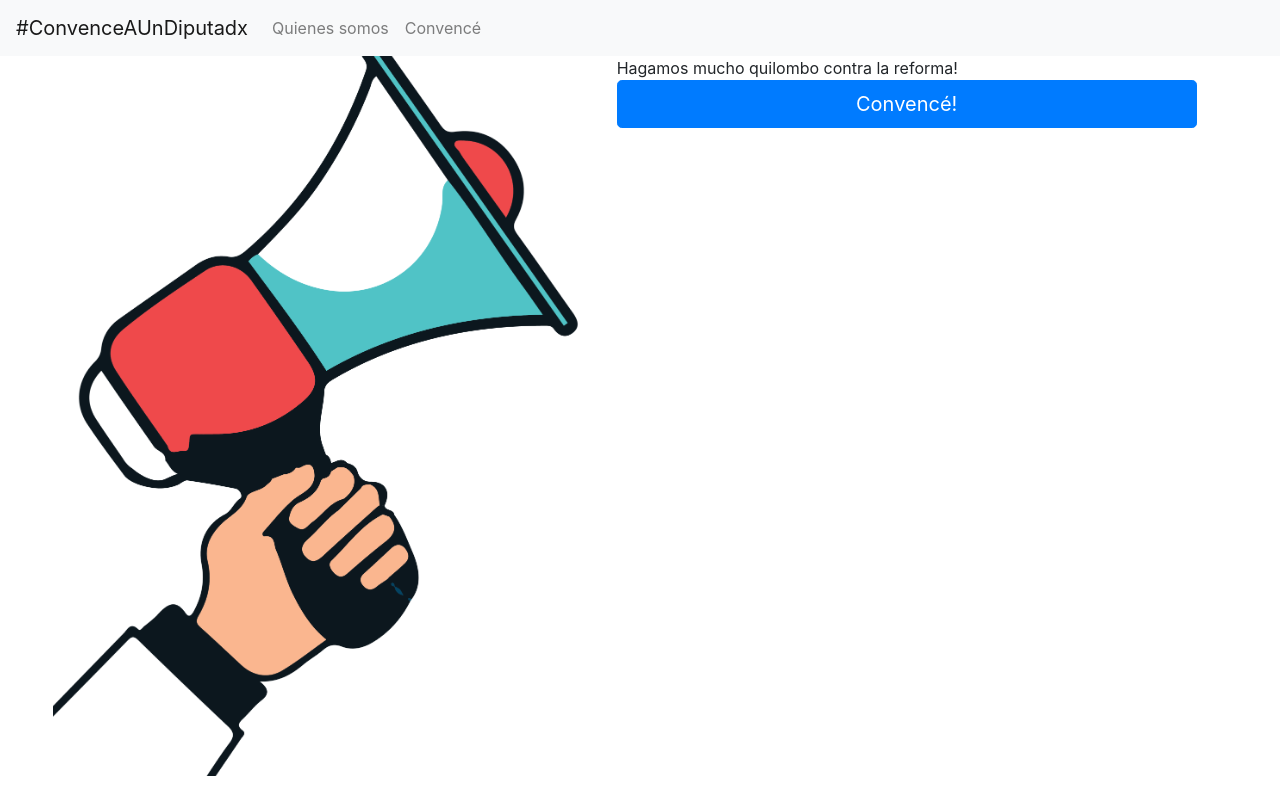
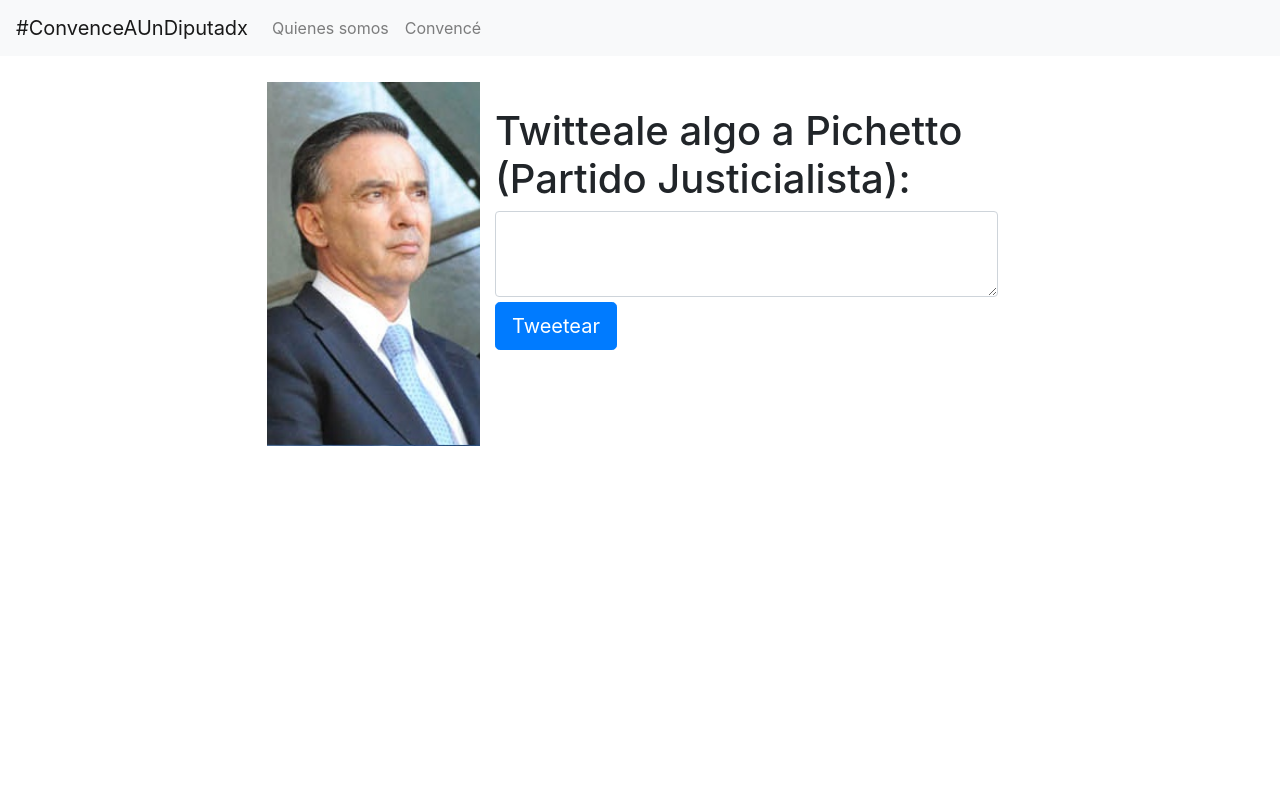
Before and after one commit to JuanMaBF/ConvenceAUnDiputadx, an Angular app: page /convence in a window 1280 px wide. Before the commit this address led to /principal. Shown: the top 800 px of the page. Built offline with nearby package versions, Linux system fonts and the light colour scheme.

Commit message:
main terminado. trabajando en "convence"

```diff
--- a/src/app/app.component.ts
+++ b/src/app/app.component.ts
@@ -13,7 +13,7 @@
   }
 
   public ngOnInit(): void {
-    this.router.navigate(['/principal']);
+    //this.router.navigate(['/principal']);
   }
 
 }
--- a/src/pages/convince/convince.component.html
+++ b/src/pages/convince/convince.component.html
@@ -1,5 +1,54 @@
-<div style="padding: 10%">
+<div class="container-fluid h-100">
+    <div class="row justify-content-center tweet-form h-100">
+        <div class="col col-md-4 col-lg-3 col-xl-2 dip-img">
 
-    <h1>Convencé a un diputadx</h1>
+        </div>
+        <div class="col col-md-5 col-lg-5 tweet-textarea">
+            <form>
+                <h1>Twitteale algo a Pichetto (Partido Justicialista): </h1>
+                <div class="form-group">
+                    <textarea class="form-control" id="exampleFormControlTextarea1" rows="3"></textarea>
+                    <button type="button" class="btn btn-primary btn-lg tweet-button">Tweetear</button>
+                </div>
+            </form>
+        </div>
+    </div>
+</div>
 
-</div>
+<style>
+
+    .container-fluid {
+        padding-top: 2%;
+    }
+
+    .dip-img {
+        background-image: url("/assets/dip/sen-pichetto.jpg");
+        height: 47%;
+        background-position: center;
+        background-repeat: no-repeat;
+        background-size: cover;
+
+    }
+
+    .tweet-textarea {
+        margin-top: 2%;
+    }
+
+    .tweet-button {
+        margin-top: 1%;
+    }
+
+    @media(max-width: 768px) {
+        .tweet-form {
+            visibility: hidden;
+            display: none;
+        }
+    }
+
+    @media (max-width: 991px) {
+        .dip-img {
+            height: 55%;
+        }
+     }
+
+</style>
--- /dev/null
+++ b/src/pages/main/main.component.css
@@ -0,0 +1,34 @@
+.main-image {
+    background-image: url("/assets/ilustracion-pag-principal.png");
+    height: 100%;
+    background-position: center;
+    background-repeat: no-repeat;
+    background-size: cover;
+}
+
+.main-text {
+    color: #ef494a;
+}
+
+@media(min-width: 577px) {
+    .main-image {
+        height: 90%;
+    }
+
+    .main-text {
+        font-size: 4.3vw;
+        margin: auto;
+    }
+}
+
+@media(max-width: 576px) {
+    .main-image {
+        height: 75%;
+    }
+
+    .main-text {
+        font-size: 20px;
+        margin-top: -48%;
+        background: linear-gradient(to top, rgba(0, 0, 0, 1), rgba(0, 0, 0, 0));
+    }
+}
--- a/src/pages/main/main.component.html
+++ b/src/pages/main/main.component.html
@@ -1,38 +1,12 @@
 <div class="container-fluid h-100">
     <div class="row justify-content-center h-100">
-        <div class="imagen col col-12 col-sm-5">
+        <div class="main-image col col-12 col-sm-5">
         </div>
 
-        <div class="col col-12 col-sm-6">
-            <div class="col col-12">
-                Hagamos mucho quilombo contra la reforma!
-            </div>
-            <div class="col col-12">
-                <button routerLink="/convence" type="button" class="btn btn-primary btn-lg btn-block">Convencé!</button>
-            </div>
+        <div class="col col-12 col-sm-6 main-text">
+            La reforma laboral viene por los derechos de todxs. Hagamos que lxs diputadxs escuchen
+            la voz de la ciudadania para que voten en contra.
+            <button routerLink="/convence" type="button" class="btn btn-primary btn-lg btn-block">Convencé!</button>
         </div>
     </div>
 </div>
-
-<style>
-    .imagen {
-        background-image: url("./assets/ilustracion-pag-principal.png");
-        height: 100%;
-        background-position: center;
-        background-repeat: no-repeat;
-        background-size: cover;
-    }
-
-    @media(min-width: 577px) {
-        .imagen {
-            height: 90%;
-        }
-    }
-
-    @media(max-width: 576px) {
-        .imagen {
-            height: 75%;
-        }
-    }
-
-</style>
--- a/src/pages/main/main.component.ts
+++ b/src/pages/main/main.component.ts
@@ -3,7 +3,8 @@
 
 @Component({
   selector: 'main-page',
-  templateUrl: './main.component.html'
+  templateUrl: './main.component.html',
+  styleUrls: ['./main.component.css']
 })
 export class MainComponent {
 
```
Also changed, not shown: src/assets/dip/sen-pichetto.jpg (added), 14 other files (tests, documents, lock files or other folders).
